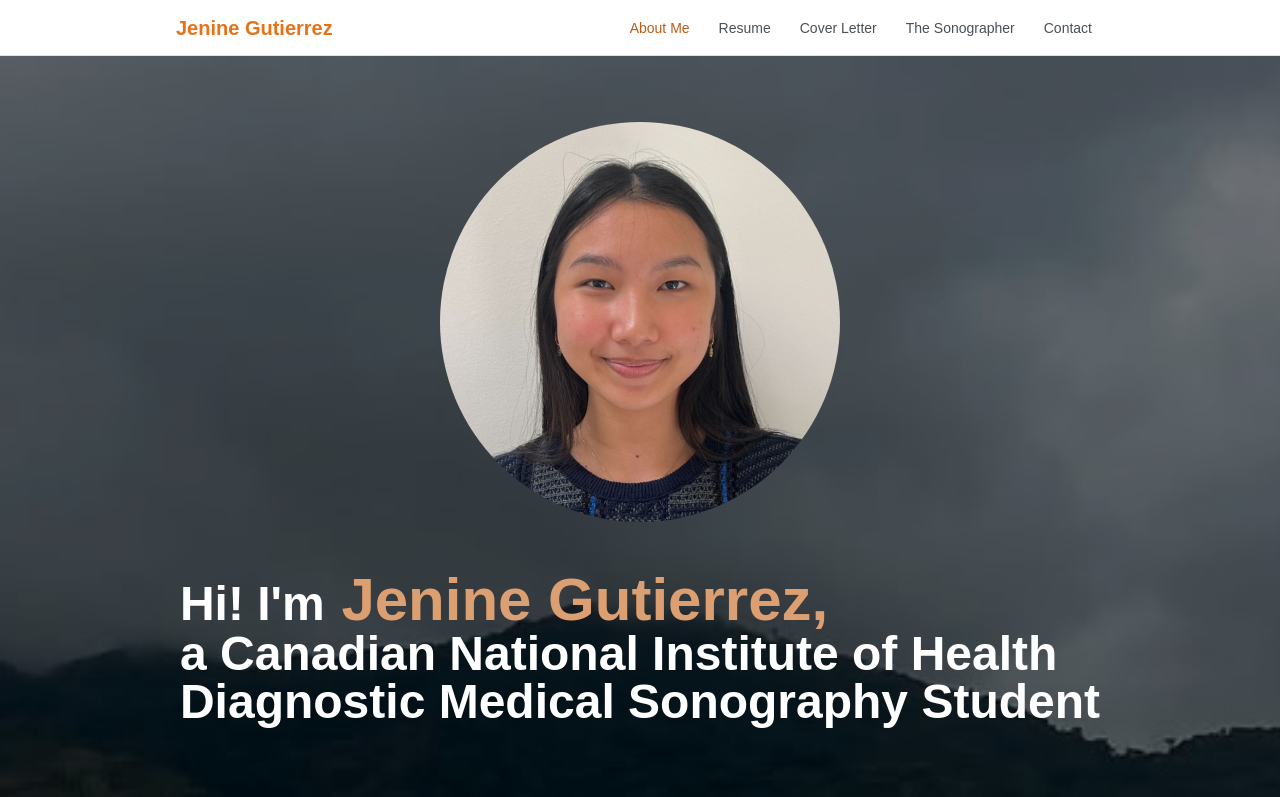
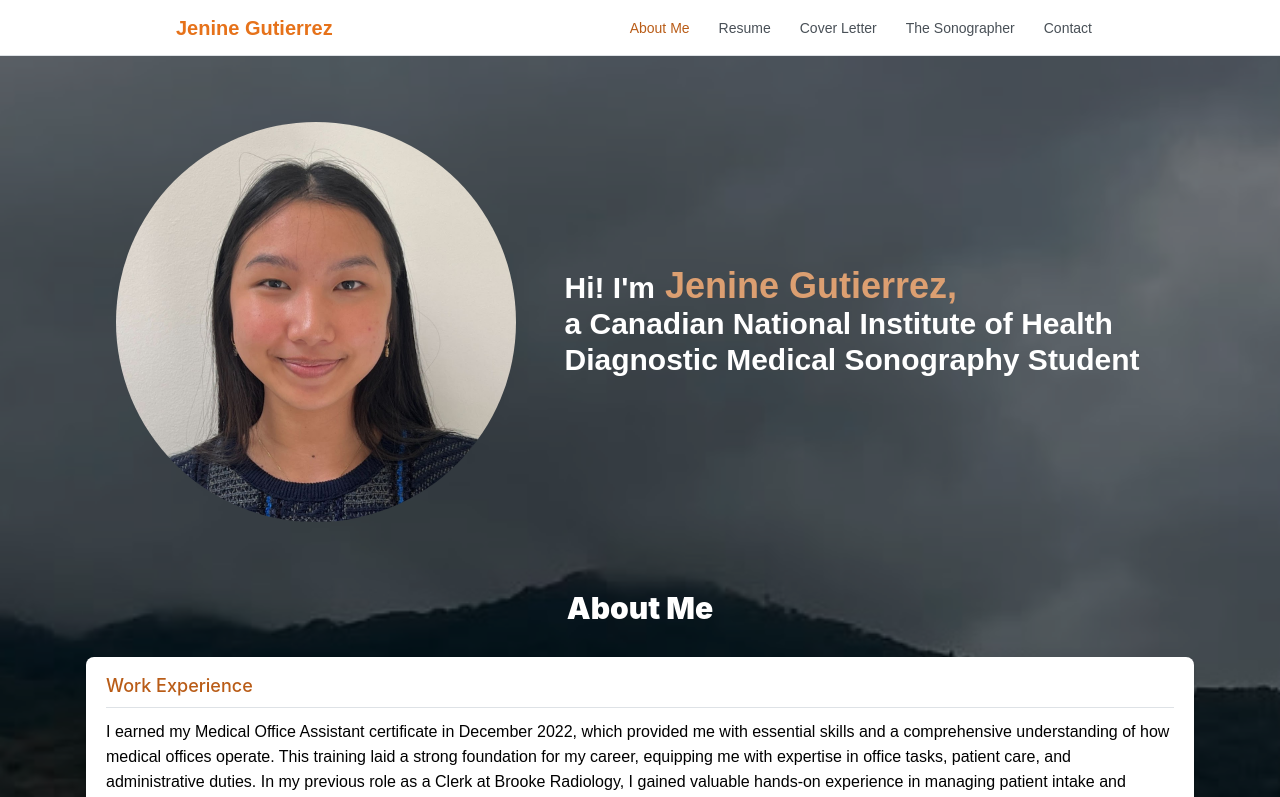
Before and after one commit to jenineKyle/jenine-portfolio, a Next.js app: page / in a window 1280 px wide. Shown: the top 797 px of the page. Built offline with nearby package versions, Linux system fonts and the light colour scheme.

Commit message:
fix image

```diff
--- a/pages/index.tsx
+++ b/pages/index.tsx
@@ -31,15 +31,16 @@ export default function Home() {
                             fill
                         />
                     </div>
-                    <Text className="text-white text-center sm:text-center md:text-left text-2xl sm:text-lg md:text-xl lg:text-3xl xl:text-5xl font-bold p-6">
+                    <Text className="text-white text-center sm:text-center md:text-left text-xl sm:text-lg md:text-lg lg:text-2xl xl:text-3xl font-bold p-6">
                         Hi! I'm
-                        <span className="block inline text-[#dc9f71] font-bold sm:text-xl md:text-2xl lg:text-4xl xl:text-6xl ">
+                        <span className="block inline text-[#dc9f71] font-bold sm:text-xl md:text-2xl lg:text-3xl xl:text-4xl ">
                             {' '} Jenine Gutierrez,
                         </span>
                         <br />
                         a Canadian National Institute of Health <br /> Diagnostic Medical Sonography Student
                     </Text>
                 </div>
+
 
 
                 <Flex
```
